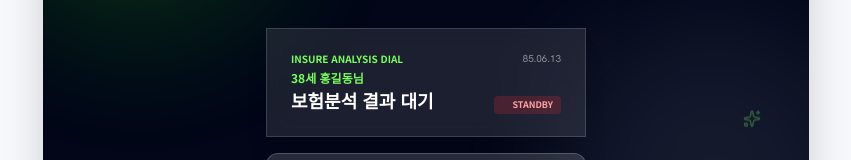
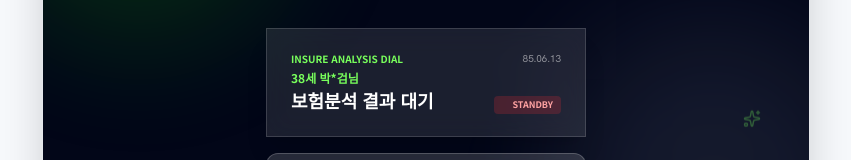
Before and after one commit to ncia/simple_consult, a React (Vite) app: page / in a window 1280 px wide. Shown: the part 273-433 px from the top of the page, without its empty margins (214-1065 px from the left). Built offline with nearby package versions, Linux system fonts and the light colour scheme.

Commit message:
079번째 커밋: 동적 인사말 함수의 기본 폴백 이름을 '38세 홍길동님'에서 '38세 박*검님'으로 변경

```diff
--- a/src/App.tsx
+++ b/src/App.tsx
@@ -221,7 +221,7 @@ export default function App() {
       const year = parseInt(formData.birthdate.substring(0, 4), 10);
       if (!isNaN(year)) return `${2026 - year}세 ${formData.name || '고객'}님`;
     }
-    return "38세 홍길동님";
+    return "38세 박*검님";
   };
 
   return (
```
